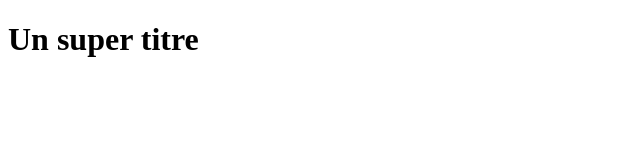
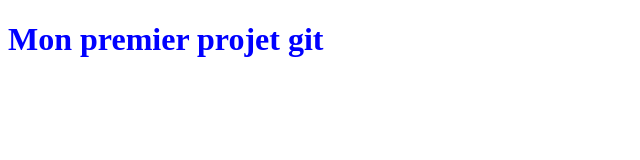
Before and after one commit to Nerlyss1/Test, a plain HTML site: page index.html in a window 1280 px wide. Shown: the whole page, without its empty margins (0-640 px from the left). Drawn offline with Linux system fonts and the light colour scheme.

Commit message:
Modification du tire H1

```diff
--- a/index.html
+++ b/index.html
@@ -5,6 +5,6 @@
 	<link rel="stylesheet" type="text/css" href="style.css">
 </head>
 <body>
-	<h1>Un super titre</h1>
+	<h1>Mon premier projet git</h1>
 </body>
 </html>
--- a/style.css
+++ b/style.css
@@ -0,0 +1,3 @@
+h1 {
+	color: blue;
+}
```
